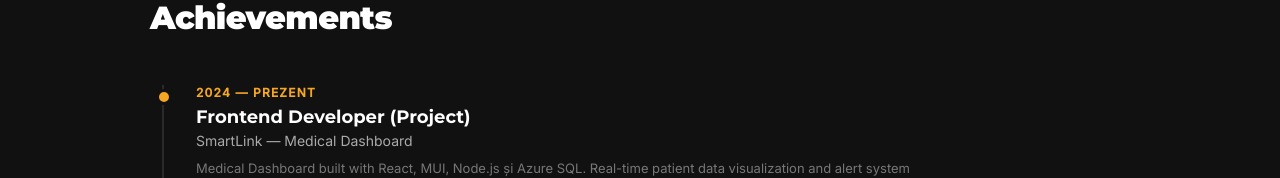
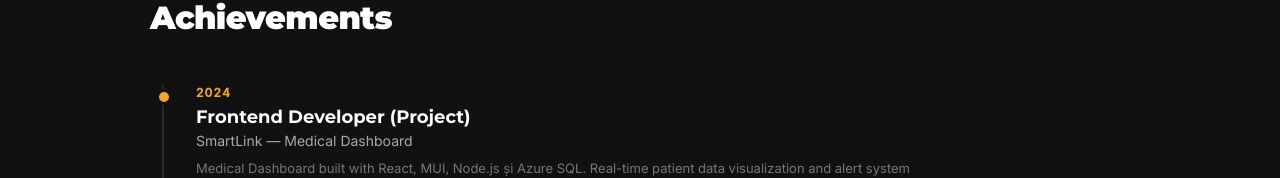
Before and after one commit to ClaudiaCristina7/Portofoliu, a React (Vite) app in the folder client/: page /about in a window 1280 px wide. Shown: the part 1660-1838 px from the top of the page. Built offline with nearby package versions, Linux system fonts and the light colour scheme.

Commit message:
add more achievements

```diff
--- a/client/src/pages/about.tsx
+++ b/client/src/pages/about.tsx
@@ -48,7 +48,7 @@ const ABOUT: AboutData = {
     {
       title: "Frontend Developer (Project)",
       company: "SmartLink — Medical Dashboard",
-      years: "2024 — Prezent",
+      years: "2024",
       desc: "Medical Dashboard built with React, MUI, Node.js și Azure SQL. Real-time patient data visualization and alert system",
     },
     {
```
